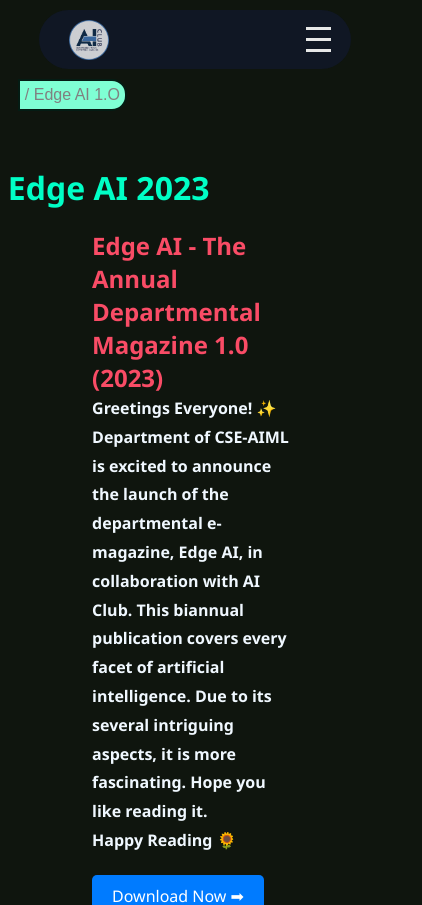
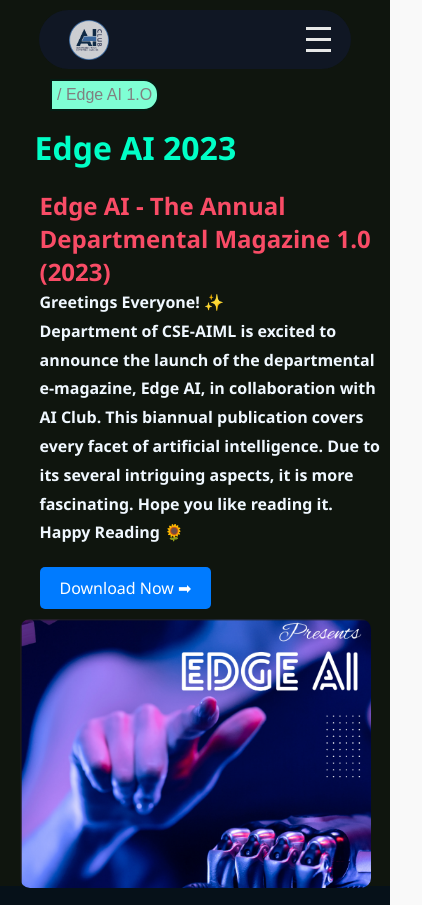
Before and after one commit to Deshbandhu01/ai-club-oist, a React (Vite) app: page /events/Magazine_1.0 in a window 390 px wide. Shown: the top 905 px of the page, 422 px wide, since content can reach past the window. Built offline with nearby package versions, Linux system fonts and the light colour scheme.

Commit message:
first commit

```diff
--- a/src/components/body/about/About.css
+++ b/src/components/body/about/About.css
@@ -188,15 +188,27 @@
   color: #0a192f;
   transform: translateY(-5px);
   box-shadow: 0 8px 15px rgba(126, 184, 237, 0.4);
+  transition:all 0.5s ease-in-out
 }
 
 .feature-card:hover p{
-  color:#0a192f
+  color:#0a192f;
+  transition:all 0.4s ease-in-out;
 }
 
 .feature-card:hover h2{
   color:#7a0000;
+  transition:all 0.4s ease-in-out;
 }
+@media (hover: hover) and (pointer: fine) {
+  .button:hover {
+    /* background-color: #555; */
+    transform: scale(1.05);
+    transition: all 0.3s ease;
+  }
+}
+
+
 
 /* Responsive Design */
 /* @media (max-width: 900px) {
@@ -309,6 +321,20 @@
     .core-team-card{
       height:auto;
     }
+    .feature-card:active{
 
+      background: #7c593a;
+      color: #0a192f;
+      transform: translateY(-5px);
+      box-shadow: 0 8px 15px rgba(126, 184, 237, 0.4);
+      transition:all 0.3s ease-in-out
+    }
 
+    .feature-card:active p{
+      color:#0a192f
+    }
+
+    .feature-card:active h2{
+      color:#7a0000;
+    }
   }
--- a/src/pages/Cypher30_3.0/Cypher30_3.css
+++ b/src/pages/Cypher30_3.0/Cypher30_3.css
@@ -233,6 +233,29 @@
   background-color: #0056b3;
 }
 
+.Leader_board h2{
+  align-items: center;
+  text-align: center;
+}
+.slider {
+  width: 100%;
+  overflow: hidden;
+  white-space: nowrap;
+  box-sizing: border-box;
+}
+
+.slider p {
+  display: inline-block;
+  padding-left: 100%;
+  animation: slideText 10s linear infinite;
+}
+
+@keyframes slideText {
+  0%   { transform: translateX(0%); }
+  100% { transform: translateX(-100%);}
+}
+
+
 /* Responsive Design */
 
 @media (max-width: 900px) {
--- a/src/pages/Cypher30_3.0/Cypher30_3.jsx
+++ b/src/pages/Cypher30_3.0/Cypher30_3.jsx
@@ -199,7 +199,9 @@
             ))}
           </tbody>
         </table>
-        <p>The leaderboard is updated every Wednesday..</p>
+        <div class="slider">
+          <p>The leaderboard is updated every Wednesday..</p>
+        </div>
       </div>
       </div>
     </>
--- a/src/pages/Magzine_1.0/Mag1.css
+++ b/src/pages/Magzine_1.0/Mag1.css
@@ -3,10 +3,6 @@
     /* background-color: #f9f9f9; */
     background-color: #0f150e;
     font-family: 'Segoe UI', sans-serif;
-  }
-
-  .container_magh1 {
-    color: #2a2a72;
   }
 
   .container_mag h2 {
@@ -23,11 +19,9 @@
     justify-content: space-between;
     align-items: center;
     margin-top: 20px;
+    width:90vw;
   }
 
-  .text-section {
-    width: 55%;
-  }
 
   .image-section img {
     /* width: 400px; */
@@ -68,7 +62,10 @@
   }
 
   .text-section{
-    width:100vw;
+    width:90vw;
   }
-
+  .image-section img {
+    width: 90vw;
+    border-radius: 10px;
+  }
 }
--- a/src/pages/Magzine_2.0/Mag2.css
+++ b/src/pages/Magzine_2.0/Mag2.css
@@ -4,12 +4,12 @@
     font-family: 'Segoe UI', sans-serif;
   }
 
-  .container_magh1 {
-    color: #2a2a72;
+  .container_mag h1{
+    padding:0px 15px;
   }
-
   .container_mag h2 {
     color: #f94c66;
+
   }
 
   .container_mag p {
@@ -22,10 +22,8 @@
     justify-content: space-between;
     align-items: center;
     margin-top: 20px;
-  }
-
-  .text-section {
-    width: 55%;
+    padding: 0px 20px;
+    margin:auto;
   }
 
   .text-section p{
@@ -53,3 +51,32 @@
   .download-link:hover {
     background-color: #0056b3;
   }
+
+
+  @media screen and (max-width: 768px) {
+
+    .container_mag{
+        width:90vw;
+        height:auto;
+        padding:0px;
+        margin:auto;
+        /* margin-right:0px; */
+        /* margi */
+
+
+    }
+
+    .content_mag{
+      width:90vw;
+      margin:auto;
+    }
+
+    .text-section{
+      width:90vw;
+      margin:auto;
+    }
+    .image-section img {
+      width: 90vw;
+      border-radius: 10px;
+    }
+  }
```
Also changed, not shown: src/pages/Magzine_2.0/Mag2.jsx (+3 -2 lines).
